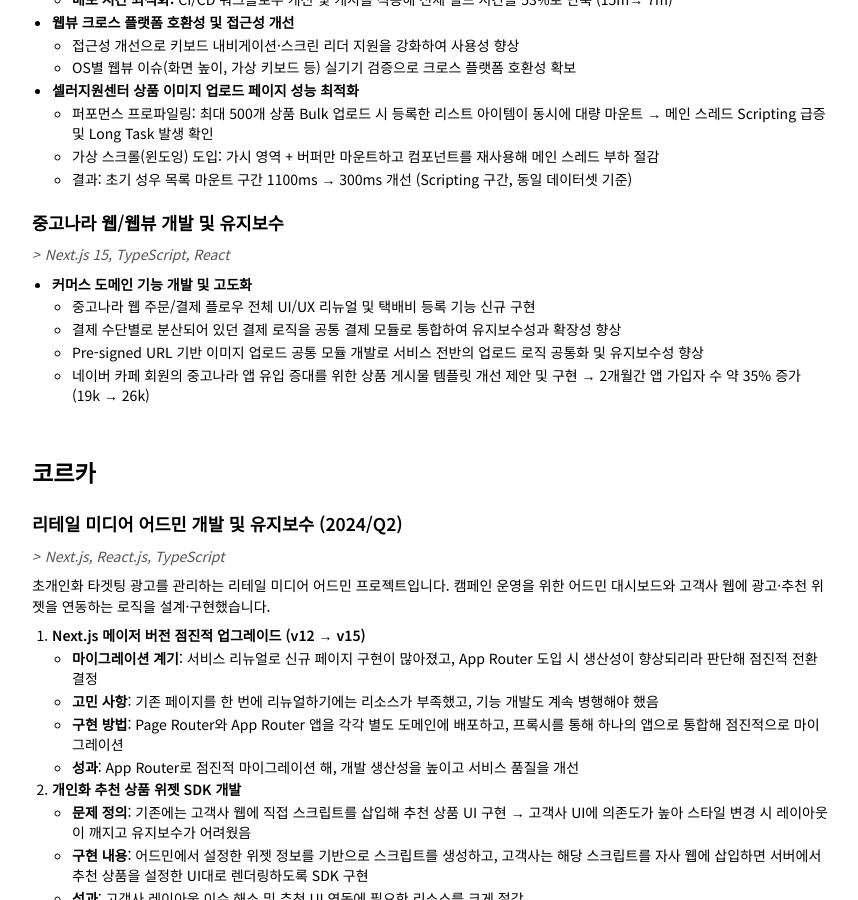
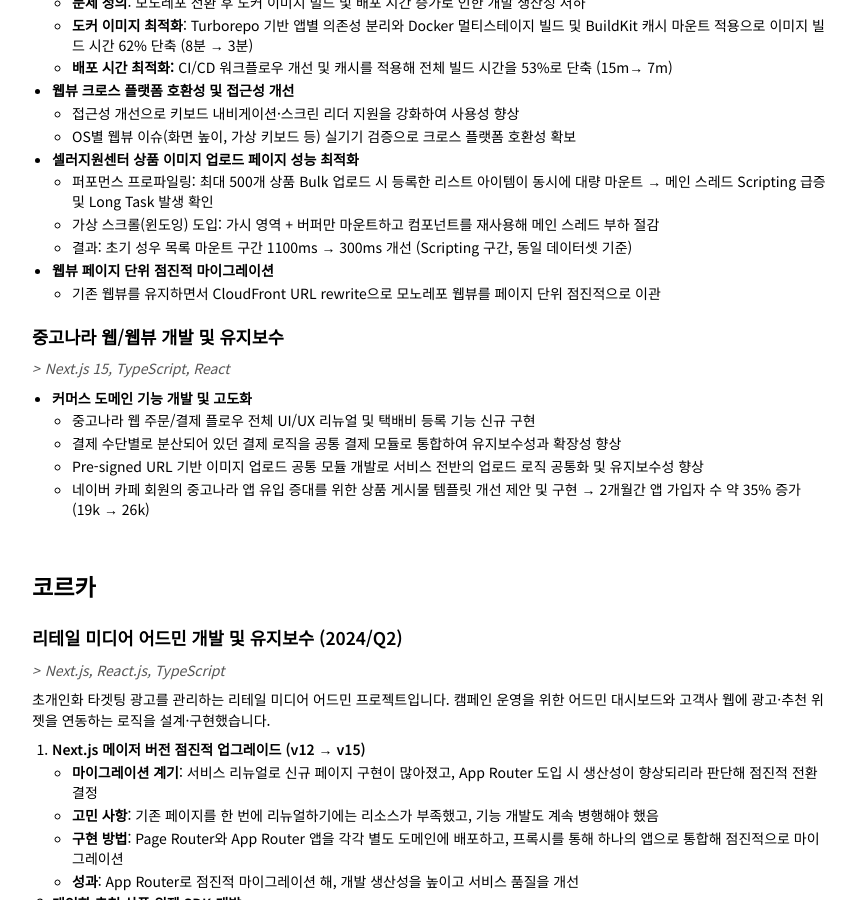
Before and after one commit to ghost-redo/ghost-redo.github.io, a Jekyll site: the page built from resume.md, in a window 1280 px wide and 900 px high, scrolled down 1915 px. Shown: the whole window, without its empty margins (209-1067 px from the left). Built offline with Jekyll 4.4.1, drawn with Linux system fonts in a browser that asks for light colours; some web fonts are replaced; some of the changed text lies outside the part shown.

Commit message:
Update resume.md

```diff
--- a/resume.md
+++ b/resume.md
@@ -38,7 +38,10 @@ MAU 450만 C2C 중고거래 플랫폼 기업
 - 중고나라 웹 프론트엔드 개선
   - 배포 환경 최적화
   - 웹뷰 크로스 플랫폼 호환성 및 접근성 개선
+  - 셀러지원센터 상품 이미지 업로드 페이지 성능 최적화
+  - 웹뷰 페이지 단위 점진적 마이그레이션
 - 중고나라 웹/웹뷰 개발 및 유지보수
+  - 커머스 도메인 기능 개발 및 고도화
 
 ## 코르카
 
@@ -104,6 +107,8 @@ AI 기반 B2B SaaS 광고/추천 솔루션 초기 스타트업
   - 퍼포먼스 프로파일링: 최대 500개 상품 Bulk 업로드 시 등록한 리스트 아이템이 동시에 대량 마운트 → 메인 스레드 Scripting 급증 및 Long Task 발생 확인
   - 가상 스크롤(윈도잉) 도입: 가시 영역 + 버퍼만 마운트하고 컴포넌트를 재사용해 메인 스레드 부하 절감
   - 결과: 초기 성우 목록 마운트 구간 1100ms → 300ms 개선 (Scripting 구간, 동일 데이터셋 기준)
+- **웹뷰 페이지 단위 점진적 마이그레이션**
+  - 기존 웹뷰를 유지하면서 CloudFront URL rewrite으로 모노레포 웹뷰를 페이지 단위 점진적으로 이관
 
 ### 중고나라 웹/웹뷰 개발 및 유지보수
 
```
